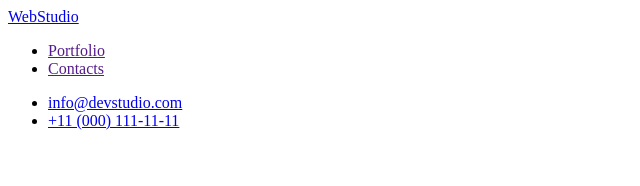
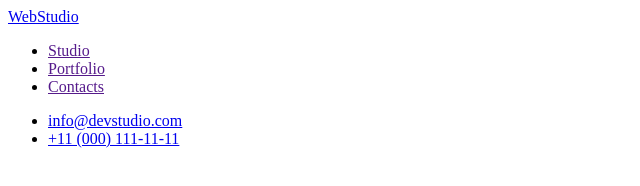
Before and after one commit to Vitertrade/goit-markup-hw-01, a plain HTML site: page index.html in a window 1280 px wide. Shown: the whole page, without its empty margins (0-640 px from the left). Drawn offline with Linux system fonts and the light colour scheme.

Commit message:
update index.html

```diff
--- a/index.html
+++ b/index.html
@@ -4,10 +4,14 @@
     <meta charset="UTF-8" />
     <meta http-equiv="X-UA-Compatible" content="IE=edge" />
     <meta name="viewport" content="width=device-width, initial-scale=1.0" />
-    <title>Document</title>
+    <title>WebStudio</title>
   </head>
+  <body>
+    <header>
+      <nav>
         <a href="./index.html">WebStudio</a>
         <ul>
+          <li><a href="">Studio</a></li>
           <li><a href="">Portfolio</a></li>
           <li><a href="">Contacts</a></li>
         </ul>
@@ -15,9 +19,8 @@
           <li><a href="mailto:info@devstudio.com">info@devstudio.com</a></li>
           <li><a href="tel:+110001111111">+11 (000) 111-11-11</a></li>
         </ul>
-
-  <body>
-    <header><nav></nav></header>
+      </nav>
+    </header>
     <main></main>
     <footer></footer>
   </body>
```
Lines whose indentation alone changed are shown as unchanged.
